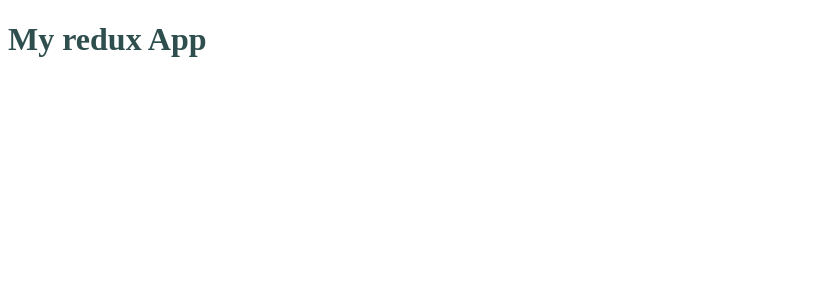
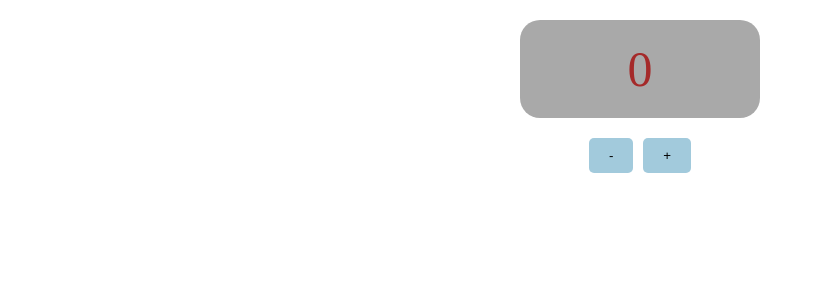
Before and after one commit to drinkins85/my-redux, a React app: page / in a window 1280 px wide. Shown: the top 300 px of the page, without its empty margins (0-815 px from the left). Built offline with nearby package versions, Linux system fonts and the light colour scheme.

Commit message:
counter first test

```diff
--- a/src/App.css
+++ b/src/App.css
@@ -1,3 +1,4 @@
 .App {
     color: darkslategrey;
+    text-align: center;
 }
--- a/src/App.tsx
+++ b/src/App.tsx
@@ -1,6 +1,30 @@
-import React from 'react';
+import React, { useEffect, useReducer } from 'react';
+import { TActionType } from './actions/counterActions';
+import configureStore from './store/configureStore';
+import Button from './components/Button/Button';
+import Label from './components/Label/Label';
 import './App.css';
 
+const store = configureStore();
+
 export default function App(): JSX.Element {
-    return <h1 className="App">My redux App</h1>;
+    const [, forceRender] = useReducer((s) => s + 1, 0);
+    const state = store.getState();
+    const { count } = state;
+
+    function updateCounter(type: TActionType) {
+        store.dispatch({ type });
+    }
+
+    useEffect(() => {
+        store.subscribe(() => { forceRender(); });
+    }, []);
+
+    return (
+        <div className="App">
+            <Label value={count} />
+            <Button name="-" clickHandler={() => updateCounter('DEC')} />
+            <Button name="+" clickHandler={() => updateCounter('INC')} />
+        </div>
+    );
 }
--- /dev/null
+++ b/src/actions/counterActions.ts
@@ -0,0 +1,7 @@
+import { IActionWithType } from '../redux/createStore';
+
+export type TActionType = 'INC'|'DEC';
+
+export interface IAction extends IActionWithType {
+    type: TActionType
+}
--- /dev/null
+++ b/src/components/Button/Button.css
@@ -0,0 +1,18 @@
+.Button {
+    padding: 10px 20px;
+    border-radius: 5px;
+    background-color: #a2cadc;
+    border: none;
+    outline: none;
+    margin: 0 5px;
+    transition: .3s;
+    cursor: pointer;
+}
+
+.Button:hover {
+    background-color: aquamarine;
+}
+
+.Button:active {
+    background-color: darkcyan;
+}
--- /dev/null
+++ b/src/components/Button/Button.tsx
@@ -0,0 +1,11 @@
+import React from 'react';
+import './Button.css';
+
+interface IButtonProps {
+    name: string;
+    clickHandler: () => void;
+}
+
+export default function Button({ name, clickHandler }: IButtonProps): JSX.Element {
+    return <button type="button" onClick={clickHandler} className="Button">{name}</button>;
+}
--- /dev/null
+++ b/src/components/Label/Label.css
@@ -0,0 +1,10 @@
+.Label {
+    background-color: darkgray;
+    width: 200px;
+    font-size: 50px;
+    text-align: center;
+    color: brown;
+    padding: 20px;
+    border-radius: 20px;
+    margin: 20px auto;
+}
--- /dev/null
+++ b/src/components/Label/Label.tsx
@@ -0,0 +1,10 @@
+import React from 'react';
+import './Label.css';
+
+interface ILabelProps {
+    value: number|string;
+}
+
+export default function Label({ value }: ILabelProps): JSX.Element {
+    return <div className="Label">{value}</div>;
+}
--- /dev/null
+++ b/src/reducers/counterReducer.ts
@@ -0,0 +1,22 @@
+import { TReducer } from '../redux/createStore';
+import { IState } from '../store/state';
+import { IAction } from '../actions/counterActions';
+
+const counterReducer: TReducer<IState> = (state: IState, action: IAction) => {
+    switch (action.type) {
+        case 'INC':
+            return {
+                ...state,
+                count: state.count + 1,
+            };
+        case 'DEC':
+            return {
+                ...state,
+                count: state.count - 1,
+            };
+        default:
+            return state;
+    }
+};
+
+export default counterReducer;
--- /dev/null
+++ b/src/store/configureStore.ts
@@ -0,0 +1,7 @@
+import createStore, { IStore } from '../redux/createStore';
+import counterReducer from '../reducers/counterReducer';
+import { IState, initialState } from './state';
+
+export default function configureStore(): IStore<IState> {
+    return createStore(counterReducer, initialState);
+}
--- /dev/null
+++ b/src/store/state.ts
@@ -0,0 +1,7 @@
+export interface IState {
+    count: number;
+}
+
+export const initialState: IState = {
+    count: 0,
+};
```
